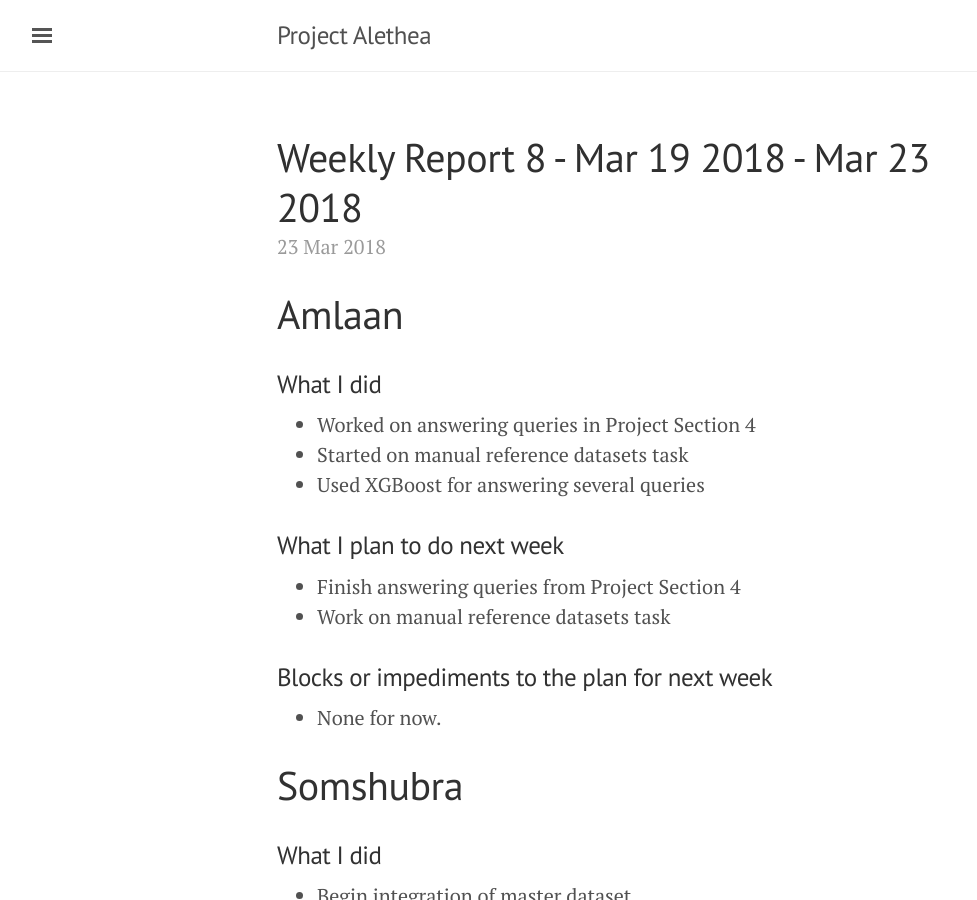
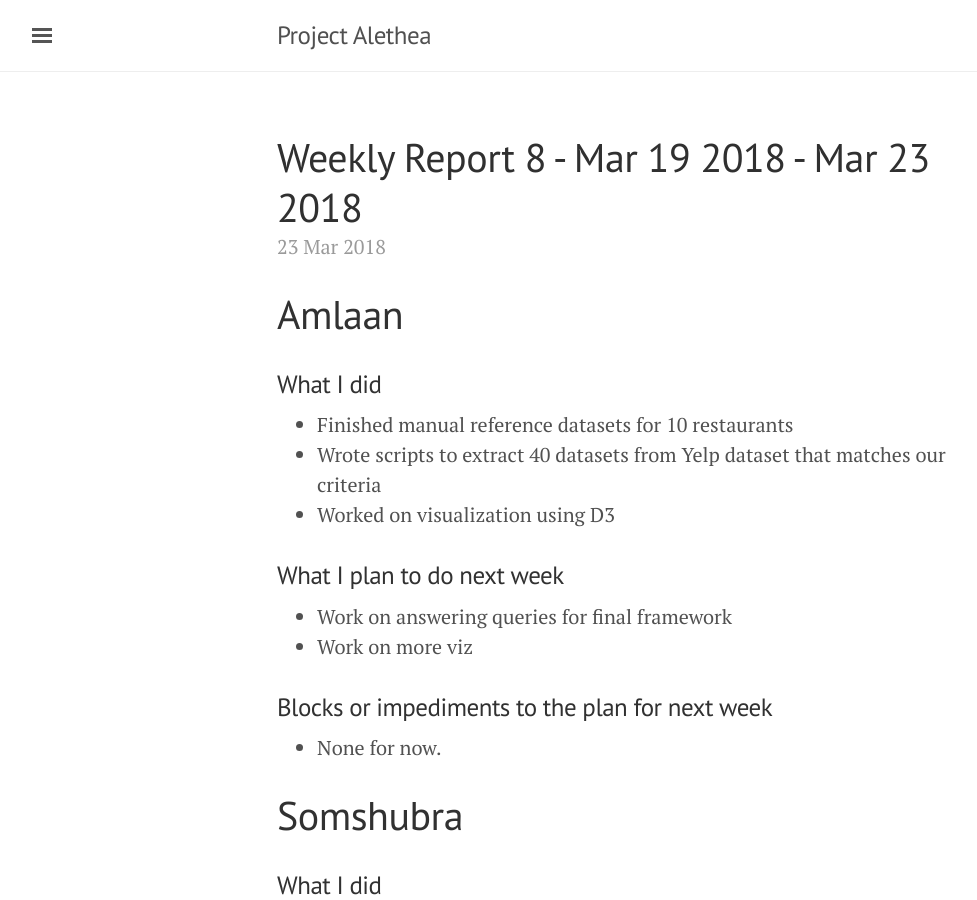
Before and after one commit to titu1994/IDS-Course-Project, a Jekyll site: the page built from _posts/2018-03-23-weekly-report-7.md, in a window 1280 px wide and 900 px high. Shown: the whole window, without its empty margins (3-980 px from the left). Built offline with Jekyll 4.4.1, drawn with Linux system fonts in a browser that asks for light colours.

Commit message:
Update 2018-03-23-weekly-report-7.md

```diff
--- a/_posts/2018-03-23-weekly-report-7.md
+++ b/_posts/2018-03-23-weekly-report-7.md
@@ -7,14 +7,14 @@
 
 ### What I did
 
-- Worked on answering queries in Project Section 4
-- Started on manual reference datasets task
-- Used XGBoost for answering several queries
+- Finished manual reference datasets for 10 restaurants
+- Wrote scripts to extract 40 datasets from Yelp dataset that matches our criteria
+- Worked on visualization using D3
 
 ### What I plan to do next week
 
-- Finish answering queries from Project Section 4
-- Work on manual reference datasets task
+- Work on answering queries for final framework
+- Work on more viz
 
 ### Blocks or impediments to the plan for next week
 
```
